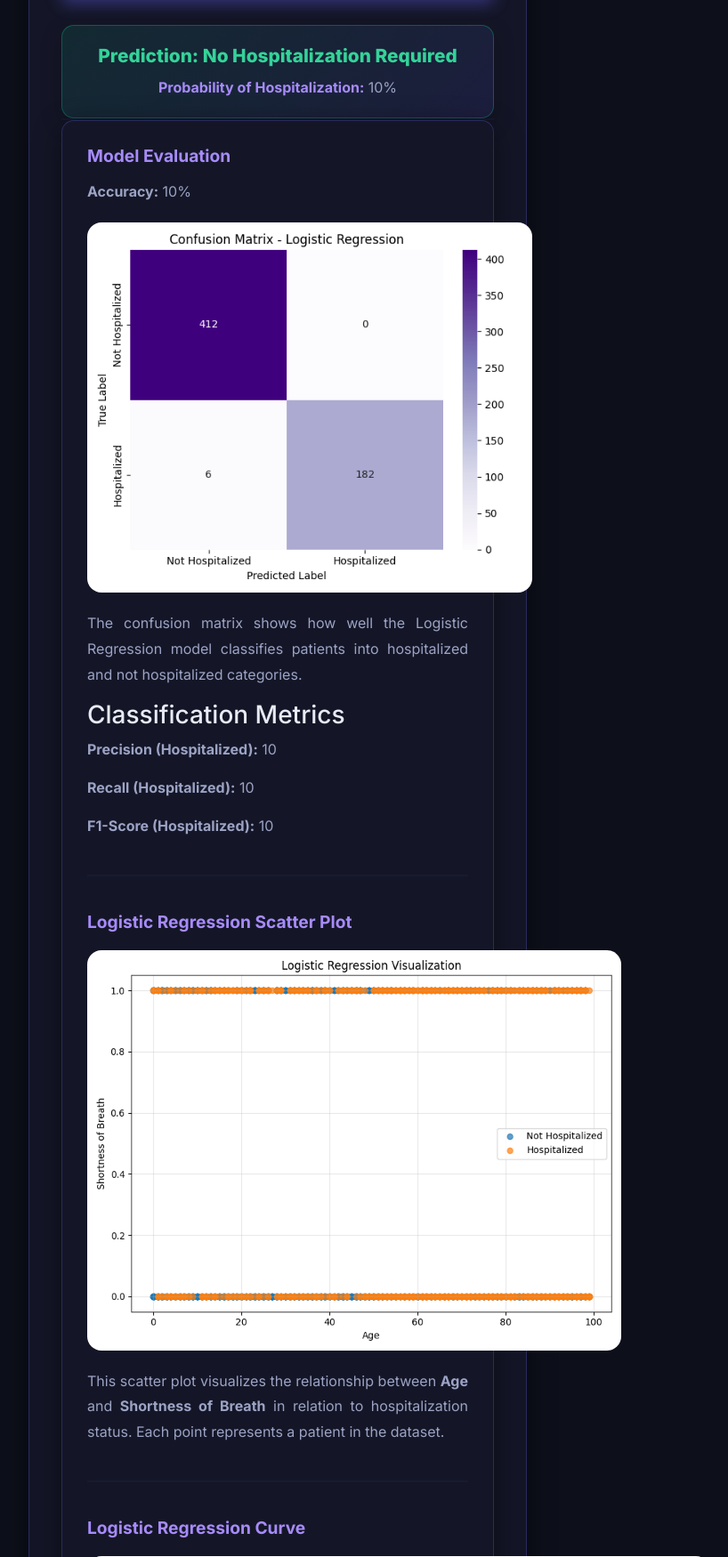
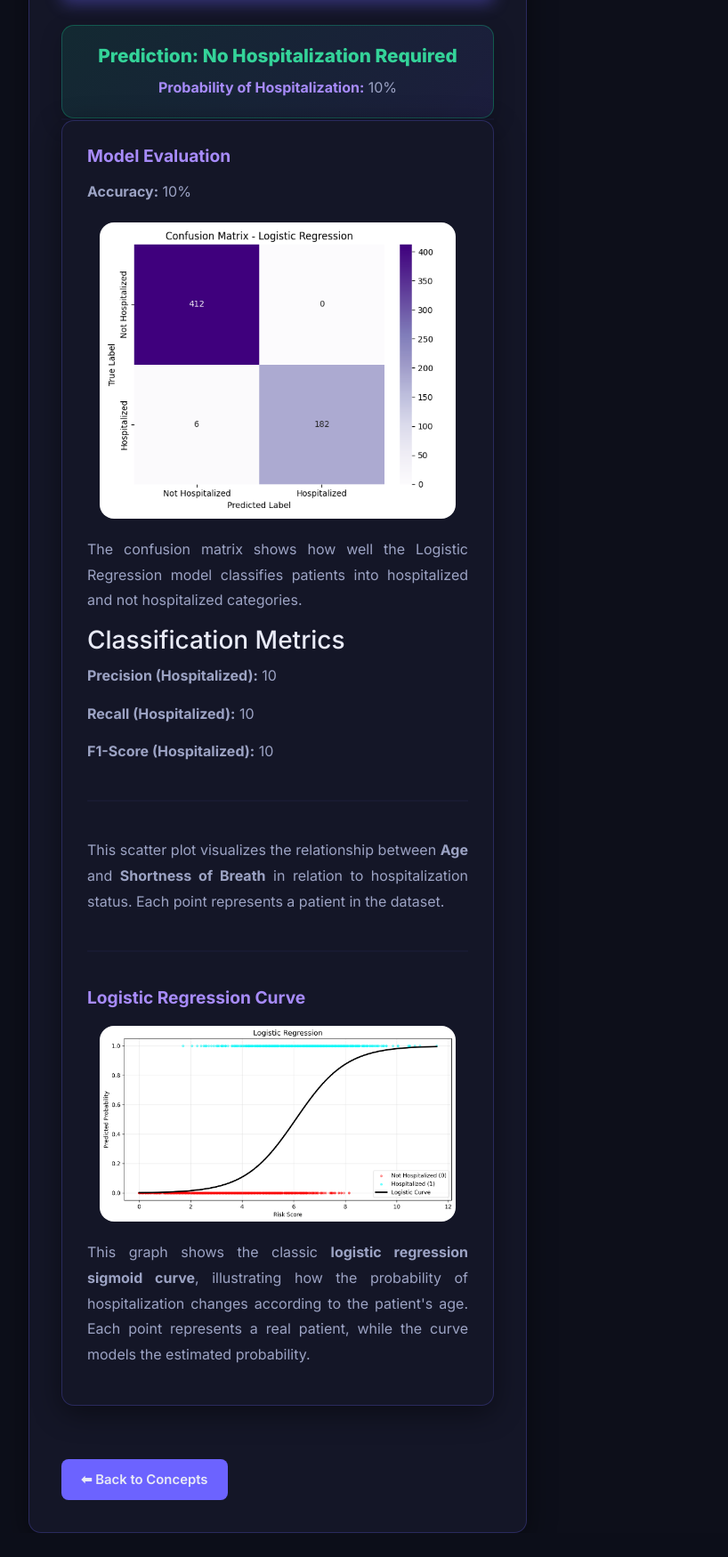
Before and after one commit to jdvargassanchez/machine-learning, a Flask app: template templates/logisticregressionexample.html in a window 1280 px wide. Shown: the part 2830-4580 px from the top of the page at 89% size, without its empty margins (328-1146 px from the left). After the commit the page ends 4553 px from the top, so only its background shows below. Run offline with Flask 3, Linux system fonts and the light colour scheme; the template is opened without the code that fills it: most values are stand-ins (such as "Sample title", 1, 10 or a date in 2020); parts of the project's set-up code (start-up, migrations or seed data) failed here and were passed over.

Commit message:
Modify the size of the chart by design

```diff
--- a/templates/logisticregressionexample.html
+++ b/templates/logisticregressionexample.html
@@ -147,9 +147,8 @@
 
             <p><strong>Accuracy:</strong> {{ (metrics.accuracy * 100) | round(2) }}%</p>
 
-    <img src="{{ url_for('static', filename='images/confusion_matrix_logistic.png') }}"
-         alt="Confusion Matrix"
-         style="width:500px; display:block; margin:20px auto; border-radius:16px;">
+            <img src="{{ url_for('static', filename='images/confusion_matrix_logistic.png') }}" alt="Confusion Matrix"
+                style="width:400px; display:block; margin:20px auto; border-radius:16px;">
 
             <p>
                 The confusion matrix shows how well the Logistic Regression model classifies patients into
@@ -157,17 +156,14 @@
             </p>
 
             <h3>Classification Metrics</h3>
-    <p><strong>Precision (Hospitalized):</strong> {{ metrics.classification_report['1']['precision'] | round(2) }}</p>
+            <p><strong>Precision (Hospitalized):</strong> {{ metrics.classification_report['1']['precision'] | round(2)
+                }}</p>
             <p><strong>Recall (Hospitalized):</strong> {{ metrics.classification_report['1']['recall'] | round(2) }}</p>
-    <p><strong>F1-Score (Hospitalized):</strong> {{ metrics.classification_report['1']['f1-score'] | round(2) }}</p>
+            <p><strong>F1-Score (Hospitalized):</strong> {{ metrics.classification_report['1']['f1-score'] | round(2) }}
+            </p>
 
             <hr style="margin:40px 0; border: 1px solid rgba(108, 99, 255, 0.18);">
 
-    <h2>Logistic Regression Scatter Plot</h2>
-
-    <img src="{{ url_for('static', filename='images/logistic_scatter_plot.png') }}"
-         alt="Logistic Regression Scatter Plot"
-         style="width:600px; display:block; margin:20px auto; border-radius:16px;">
 
             <p>
                 This scatter plot visualizes the relationship between <strong>Age</strong> and
@@ -179,9 +175,8 @@
 
             <h2>Logistic Regression Curve</h2>
 
-    <img src="{{ url_for('static', filename='images/logistic_curve.png') }}"
-         alt="Logistic Regression Curve"
-         style="width:700px; display:block; margin:20px auto; border-radius:16px;">
+            <img src="{{ url_for('static', filename='images/logistic_curve.png') }}" alt="Logistic Regression Curve"
+                style="width:400px; display:block; margin:20px auto; border-radius:16px;">
 
             <p>
                 This graph shows the classic <strong>logistic regression sigmoid curve</strong>,
```
Lines whose indentation alone changed are shown as unchanged.
